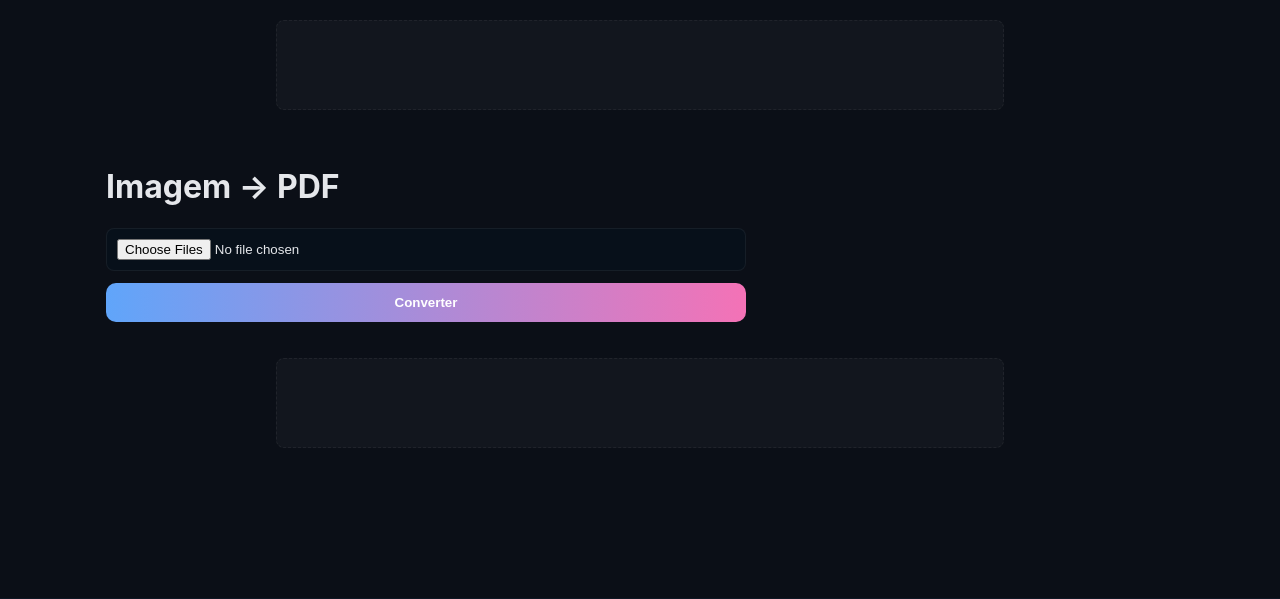
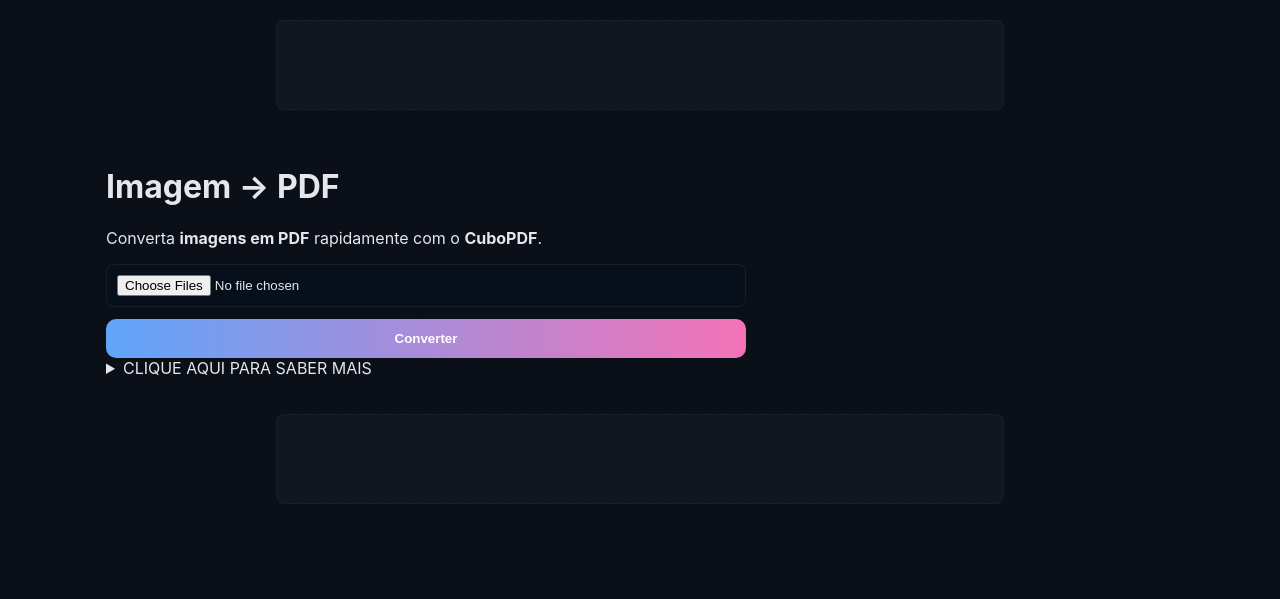
Before and after one commit to carloslestat56/cubopdf, a Flask app: page /imagem-para-pdf in a window 1280 px wide. Shown: the part 97-696 px from the top of the page. Run offline with Flask 3, Linux system fonts and the light colour scheme.

Commit message:
Update img2pdf.html

```diff
--- a/templates/img2pdf.html
+++ b/templates/img2pdf.html
@@ -2,10 +2,23 @@
 {% block title %}Imagem → PDF — CuboPDF{% endblock %}
 {% block content %}
 <h1>Imagem → PDF</h1>
+<p>
+Converta <strong>imagens em PDF</strong> rapidamente com o <strong>CuboPDF</strong>.
+</p>
 
 <form action="" method="post" enctype="multipart/form-data" class="form">
   <input type="file" name="images" multiple required>
   <button type="submit">Converter</button>
 </form>
+<details>
+  <summary>CLIQUE AQUI PARA SABER MAIS</summary>
+  <div>
+    <p>Com a ferramenta <strong>Imagem para PDF</strong>, você pode juntar várias fotos (JPG, PNG, etc.) em um único arquivo PDF, organizado e pronto para compartilhar.</p>
+
+    <p>Isso é útil para criar relatórios visuais, enviar documentos digitalizados ou reunir imagens em um só arquivo.</p>
+
+    <p>O processo é totalmente online, seguro e não deixa seus arquivos armazenados em nossos servidores.</p>
+  </div>
+</details>
 
 {% endblock %}
```
